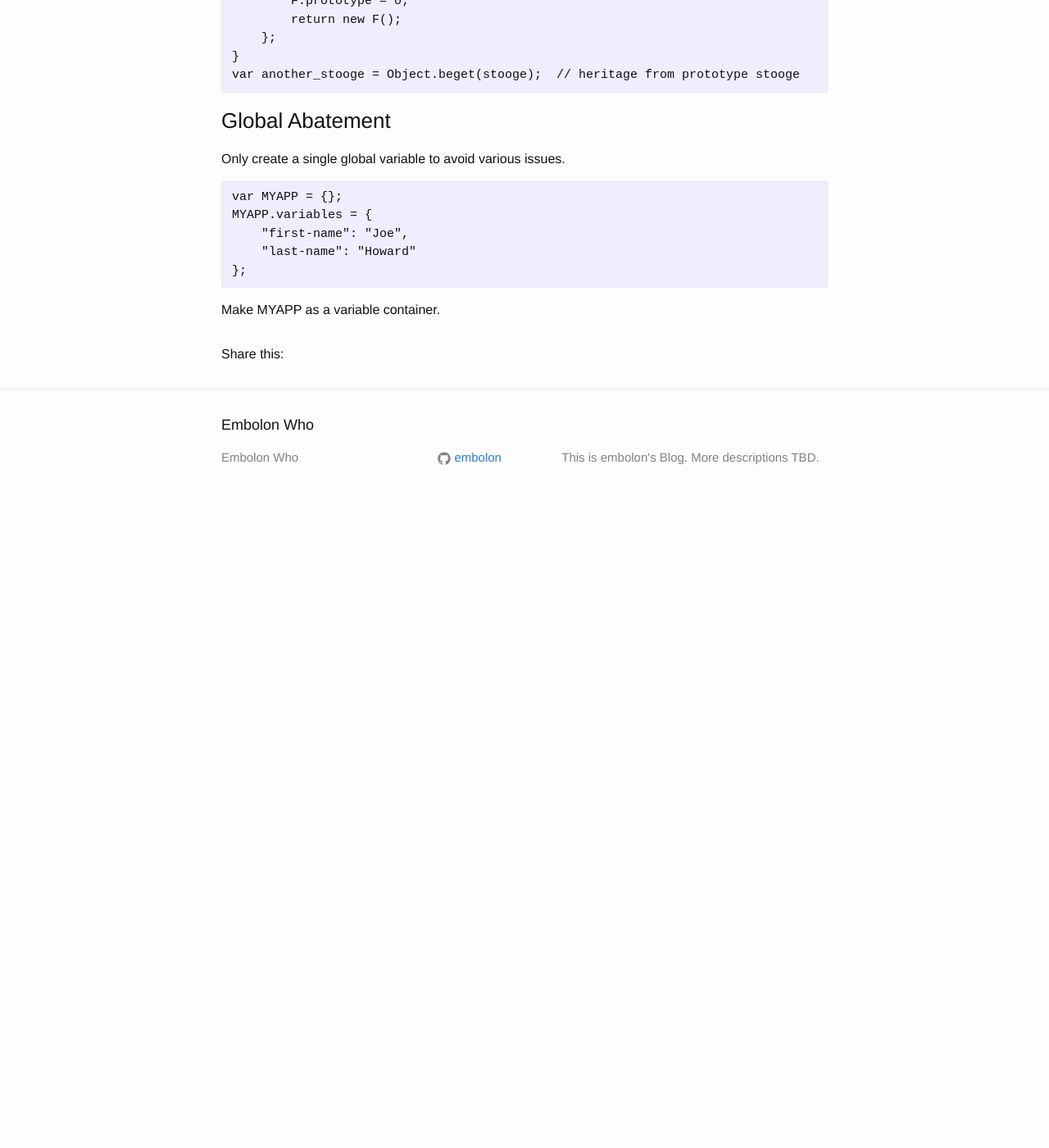
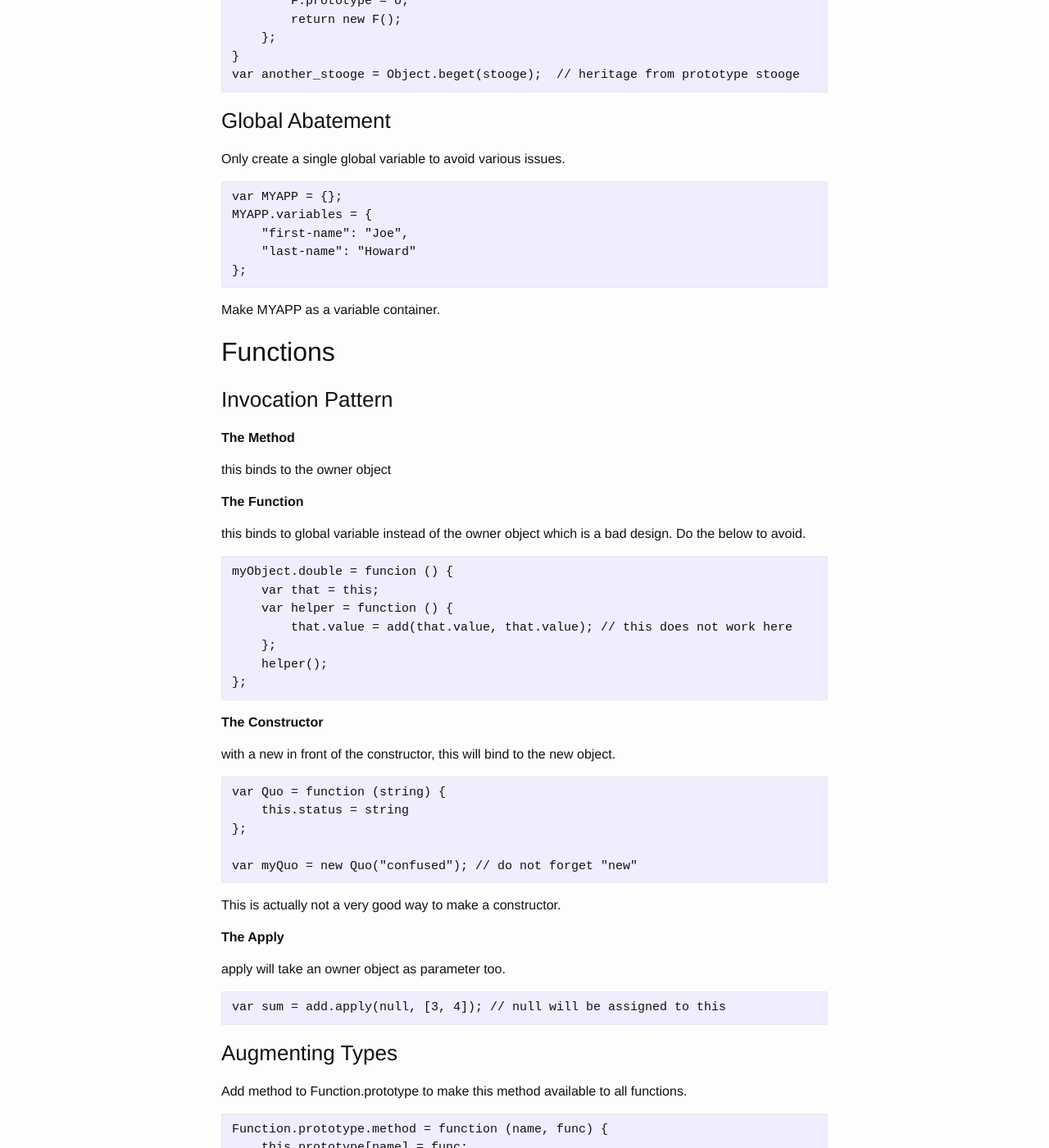
Before and after one commit to embolon/embolon.github.io, a Jekyll site: the page built from _posts/2016-03-09-javascript-notes-(2).md, in a window 1280 px wide and 1400 px high, scrolled down 1067 px. Shown: the whole window at 82% size. Built offline with Jekyll 4.4.1, drawn with Linux system fonts in a browser that asks for light colours; comment, search, counter and statistics services are not loaded; before the commit the page ends 1697 px from its top, so only the background shows below that; some of the changed text lies outside the part shown.

Commit message:
added new content to the new post

```diff
--- a/_posts/2016-03-09-javascript-notes-(2).md
+++ b/_posts/2016-03-09-javascript-notes-(2).md
@@ -73,3 +73,65 @@ Only create a single global variable to avoid various issues.
 
 
 Make MYAPP as a variable container.
+
+
+## Functions
+
+### Invocation Pattern
+
+**The Method**
+
+this binds to the owner object
+
+**The Function**
+
+this binds to global variable instead of the owner object which is a bad design. Do the below to avoid.
+
+
+    myObject.double = funcion () {
+        var that = this;
+        var helper = function () {
+            that.value = add(that.value, that.value); // this does not work here
+        };
+        helper();
+    };
+
+
+**The Constructor**
+
+with a new in front of the constructor, this will bind to the new object.
+
+
+    var Quo = function (string) {
+        this.status = string
+    };
+
+    var myQuo = new Quo("confused"); // do not forget "new"
+
+
+This is actually not a very good way to make a constructor.
+
+**The Apply**
+
+apply will take an owner object as parameter too.
+
+
+    var sum = add.apply(null, [3, 4]); // null will be assigned to this
+
+### Augmenting Types
+
+Add method to Function.prototype to make this method available to all functions.
+
+
+    Function.prototype.method = function (name, func) {
+        this.prototype[name] = func;
+        return this;
+    }; // this is not a function defination, so a ';' is needed
+    // Function.prototype.method = an anonymous function;
+    // this function add a method to the owner object
+
+    Number.method('interger', function () {
+        return Math[this < 0 ? 'ceiling' : 'floor'](this);
+    });
+
+    document.writeln((-10 / 3).integer()); // -3
```
